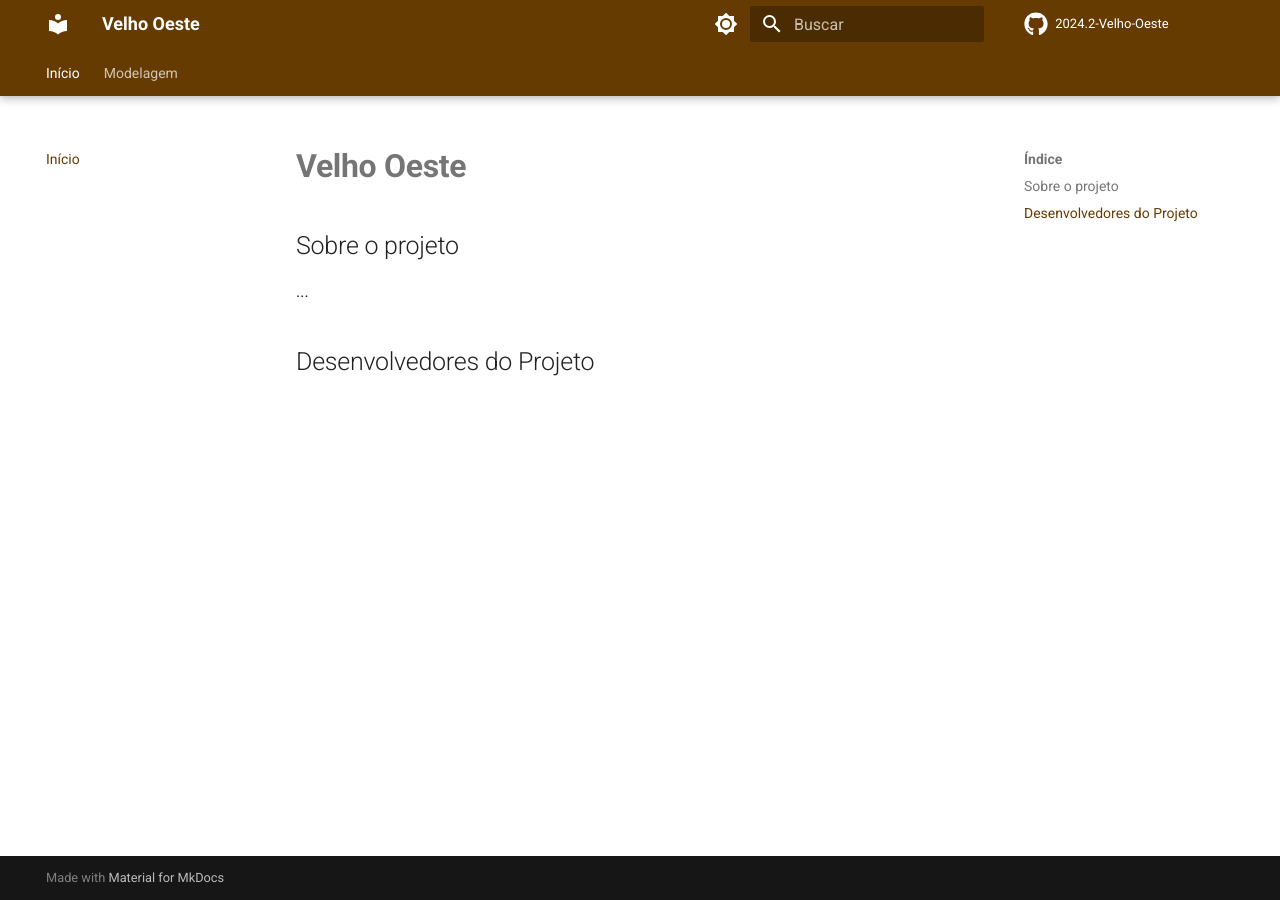
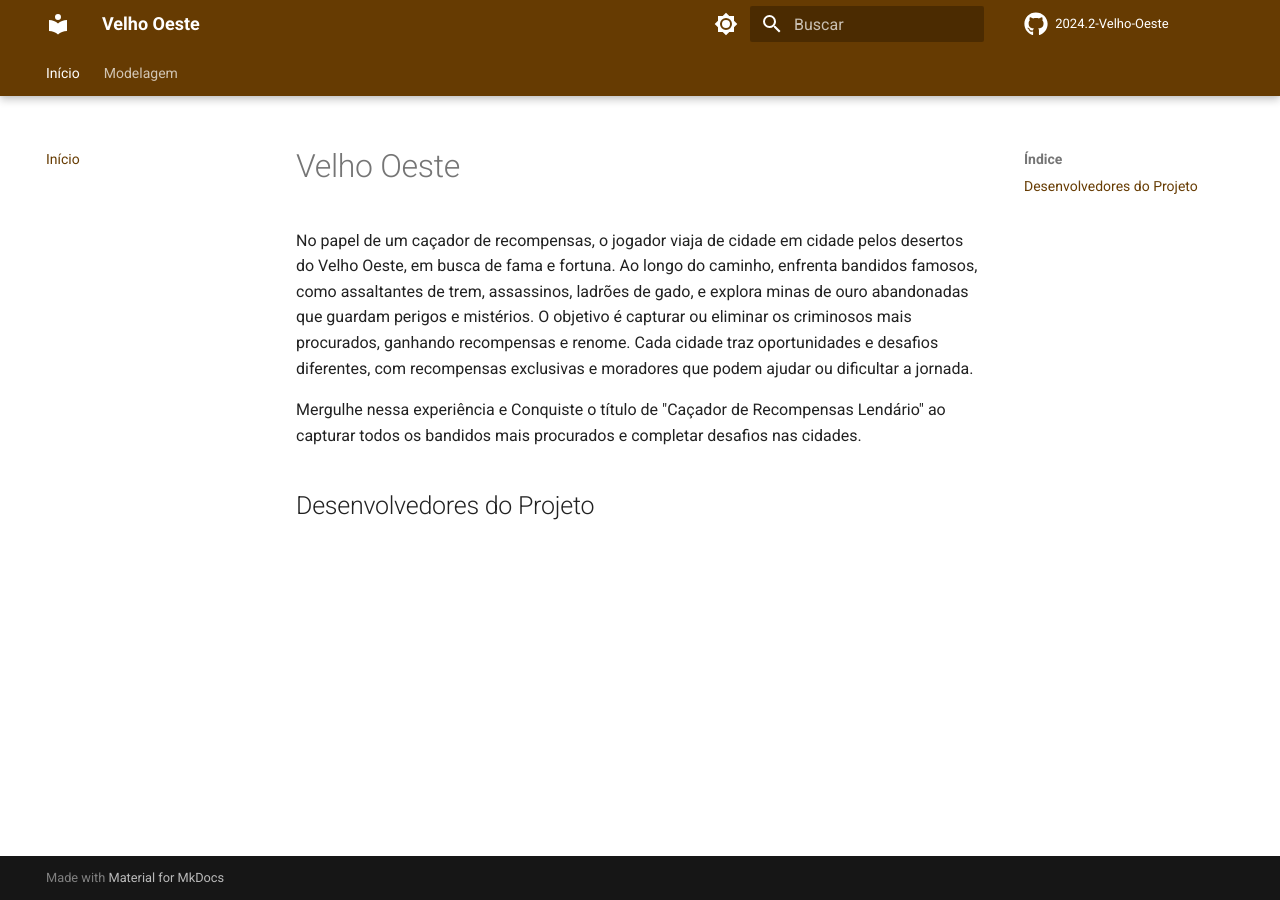
Before and after one commit to SBD1/2024.2-Velho-Oeste, an MkDocs documentation site: the page built from docs/index.md, in a window 1280 px wide. Built offline with MkDocs 1.6.1 and Material for MkDocs 9.7.7, drawn with Linux system fonts in a browser that asks for light colours; comment, search, counter and statistics services are not loaded.

Commit message:
Atualizando Readme e index com sinopse do jogo

```diff
--- a/docs/index.md
+++ b/docs/index.md
@@ -1,7 +1,7 @@
-# <b>Velho Oeste</b>
+# Velho Oeste
 
-## Sobre o projeto
+No papel de um caçador de recompensas, o jogador viaja de cidade em cidade pelos desertos do Velho Oeste, em busca de fama e fortuna. Ao longo do caminho, enfrenta bandidos famosos, como assaltantes de trem, assassinos, ladrões de gado, e explora minas de ouro abandonadas que guardam perigos e mistérios. O objetivo é capturar ou eliminar os criminosos mais procurados, ganhando recompensas e renome. Cada cidade traz oportunidades e desafios diferentes, com recompensas exclusivas e moradores que podem ajudar ou dificultar a jornada.
 
-...
+Mergulhe nessa experiência e Conquiste o título de "Caçador de Recompensas Lendário" ao capturar todos os bandidos mais procurados e completar desafios nas cidades.
 
 ## Desenvolvedores do Projeto
```
Also changed, not shown: README.md (+3 -0 lines).
